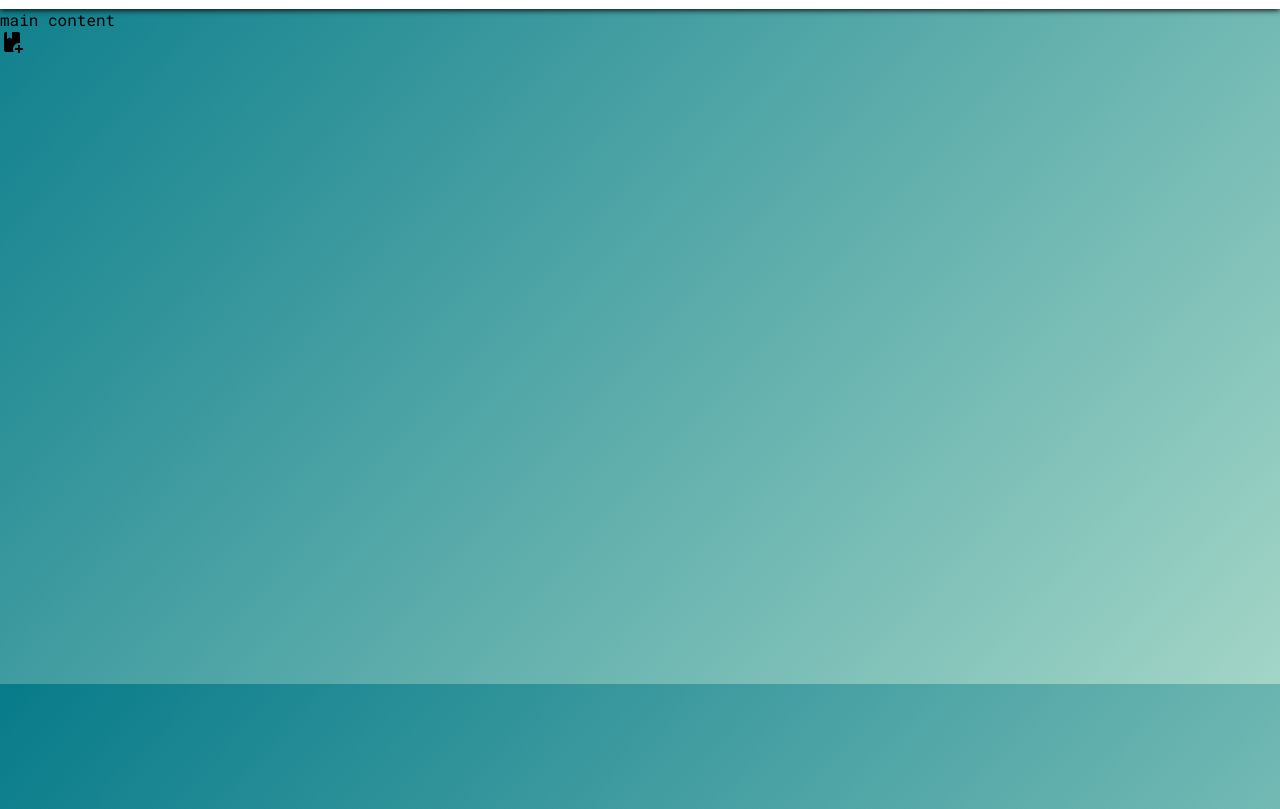
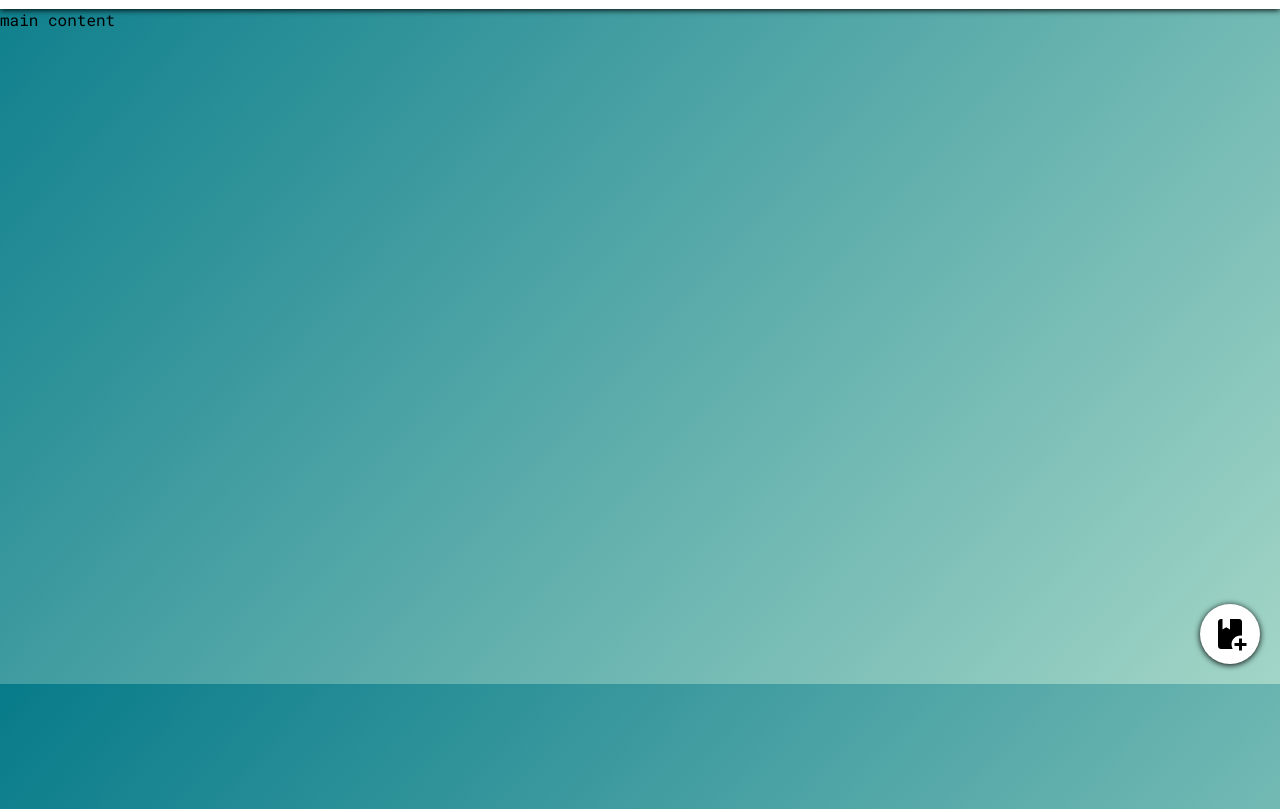
Before and after one commit to MeischkeM91/biblog, a plain HTML site: page index.html in a window 1280 px wide. Shown: the part 116-925 px from the top of the page. Drawn offline with Linux system fonts and the light colour scheme.

Commit message:
Styled 'add-book' div

```diff
--- a/style.css
+++ b/style.css
@@ -33,10 +33,13 @@ html, body{
 .content{
     grid-area: content;
 }
-.create-btn{
+.add-btn{
     display: grid;
     justify-items: center;
     align-items: center;
+    position: fixed;
+    bottom: 20px;
+    right: 20px;
     width: 60px;
     height: 60px;
     font-size: 60px;
@@ -45,8 +48,16 @@ html, body{
     box-shadow: 0px 1px 6px black;
     border-radius: 50px;
 }
-.create-btn:hover{
+.add-btn:hover{
     transition: transform .3s;
-    transform: rotate(180deg);
+    transform: scale(1.1);
+}
+.add-btn:active{
+    transition: transform .1s;
+    transform: translate(2px,2px);
+}
+.add-btn img{
+    height: 36px;
+    width: auto;
 }
 /***** End Content styling ******/
```
